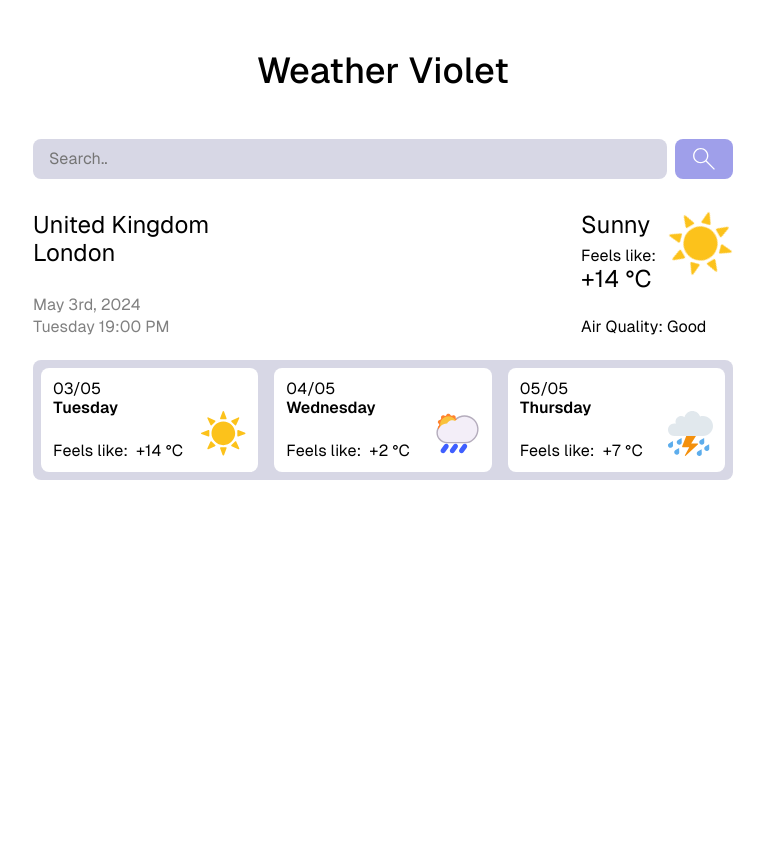
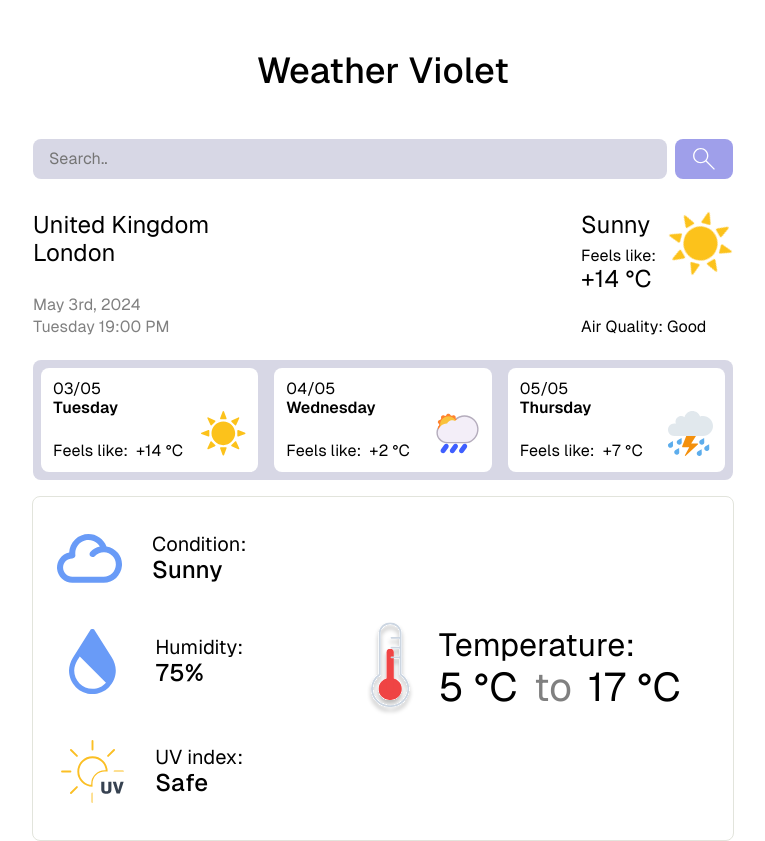
Before and after one commit to Arthwr/weather-app, a website built with webpack: page src/index.html in a window 1280 px wide. Shown: the whole page, without its empty margins (257-1022 px from the left). Before the commit the page ends 800 px from the top, so only its background shows below. Built offline with nearby package versions, Linux system fonts and the light colour scheme.

Commit message:
Finish css styling for static app part & template prototype

```diff
--- a/src/index.html
+++ b/src/index.html
@@ -90,7 +90,7 @@
                     <div class="day">Thursday</div>
                   </div>
                   <div class="temp-wrapper">
-                    <div >Feels like:</div>
+                    <div>Feels like:</div>
                     <div class="temperature">+7 °C</div>
                   </div>
                 </div>
@@ -100,6 +100,53 @@
               </div>
             </div>
           </div>
+          <div id="main-widget">
+            <div>
+              <div class="anchor-column">
+                <div class="anchor">
+                  <div class="icon-wrapper">
+                    <img
+                      src="assets/condition.svg"
+                      alt="Icon of weather condition"
+                    />
+                  </div>
+                  <div>
+                    <div>Condition:</div>
+                    <div class="main-condition">Sunny</div>
+                  </div>
+                </div>
+                <div class="anchor">
+                  <div class="icon-wrapper">
+                    <img src="assets/humidity.svg" alt="Icon of air humidity" />
+                  </div>
+                  <div>
+                    <div>Humidity:</div>
+                    <div class="main-humidity">75%</div>
+                  </div>
+                </div>
+                <div class="anchor">
+                  <div class="icon-wrapper">
+                    <img src="assets/uv.svg" alt="Icon of UV index" />
+                  </div>
+                  <div>
+                    <div>UV index:</div>
+                    <div class="main-uv">Safe</div>
+                  </div>
+                </div>
+              </div>
+              <div class="temp-column">
+                <img src="assets/temp.svg" alt="Icon of thermometer" />
+                <div>
+                  <div>Temperature:</div>
+                  <div class="main-temprange">
+                    <div class="main-lowt">5 °C</div>
+                    <span class="muted">to</span>
+                    <div class="main-hight">17 °C</div>
+                  </div>
+                </div>
+              </div>
+            </div>
+          </div>
         </div>
       </section>
     </main>
--- a/src/styles/app.css
+++ b/src/styles/app.css
@@ -14,7 +14,7 @@
   --gray: #808080ff;
   --black: #09090bff;
   --vista-blue: #a1a1eaff;
-  --alabaster: #e9ebe5ff;
+  --alabaster: #e2e4dc;
   --white: #ffffffff;
   --wisteria: #a8a0cf;
   font-family: "Geist", ui-sans-serif, system-ui, sans-serif,
@@ -174,13 +174,13 @@ form > img {
 
 .tab {
   display: flex;
-  cursor: pointer;
   flex: 1;
   padding: 0.5rem;
 }
 
 .tab > div {
   display: flex;
+  cursor: pointer;
   flex: 1;
   justify-content: space-between;
   padding: 12px;
@@ -206,3 +206,73 @@ form > img {
   display: flex;
   gap: 0.5rem;
 }
+
+/* Main widget */
+#main-widget {
+  display: flex;
+  margin-top: 1rem;
+  width: 100%;
+  border: 1px solid var(--alabaster);
+  border-radius: 0.5rem;
+}
+
+#main-widget > div {
+  display: flex;
+  width: 100%;
+  justify-content: space-between;
+  padding: 2.25rem 3.25rem 2.25rem 1.5rem;
+}
+
+#main-widget .anchor-column {
+  display: flex;
+  font-size: 1.25rem;
+  flex-direction: column;
+  align-items: center;
+  gap: 45px;
+}
+
+#main-widget .anchor {
+  display: flex;
+  align-items: center;
+  gap: 30px;
+}
+
+.anchor > div {
+  display: flex;
+  flex-direction: column;
+}
+
+.icon-wrapper {
+  display: flex;
+  justify-content: center;
+  min-width: 65px;
+}
+
+.anchor img {
+  max-height: 65px;
+}
+
+.main-condition,
+.main-humidity,
+.main-uv {
+  font-size: 1.5rem;
+  font-weight: 500;
+}
+
+.temp-column {
+  display: flex;
+  align-items: center;
+  gap: 1.5rem;
+}
+
+.temp-column > div {
+  display: flex;
+  flex-direction: column;
+  font-size: 2rem;
+}
+
+.main-temprange {
+  display: flex;
+  gap: 1rem;
+  font-size: 2.5rem;
+}
```
Also changed, not shown: src/assets/condition.svg (added), src/assets/humidity.svg (added), src/assets/temp.svg (added), src/assets/uv.svg (added).
